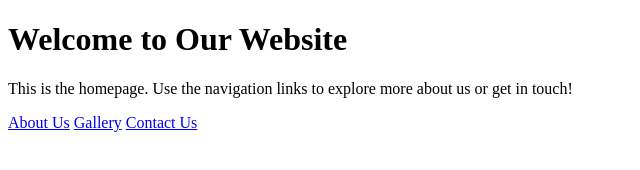
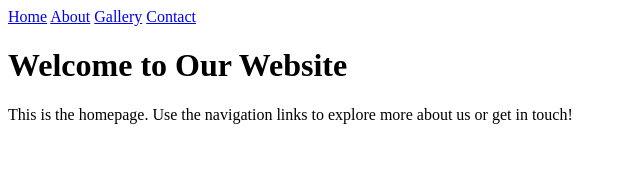
Before and after one commit to Navanit48/mywebsite, a plain HTML site: page index.html in a window 1280 px wide. Shown: the whole page, without its empty margins (0-640 px from the left). Drawn offline with Linux system fonts and the light colour scheme.

Commit message:
“message”

```diff
--- a/index.html
+++ b/index.html
@@ -6,11 +6,14 @@
     <title>WEBPAGE</title>
 </head>
 <body>
+    <nav>
+        <a href="index.html">Home</a>
+        <a href="about.html">About</a>
+        <a href="gallery.html">Gallery</a>
+        <a href="contact.html">Contact</a>
+    </nav>
     <h1>Welcome to Our Website</h1>
     <p>This is the homepage. Use the navigation links to explore more about us or get in touch!</p>
-    <a href="about.html">About Us</a>
-    <a href="gallery.html">Gallery</a>
-    <a href="contact.html">Contact Us</a>
 
 </body>
 </html>
```
